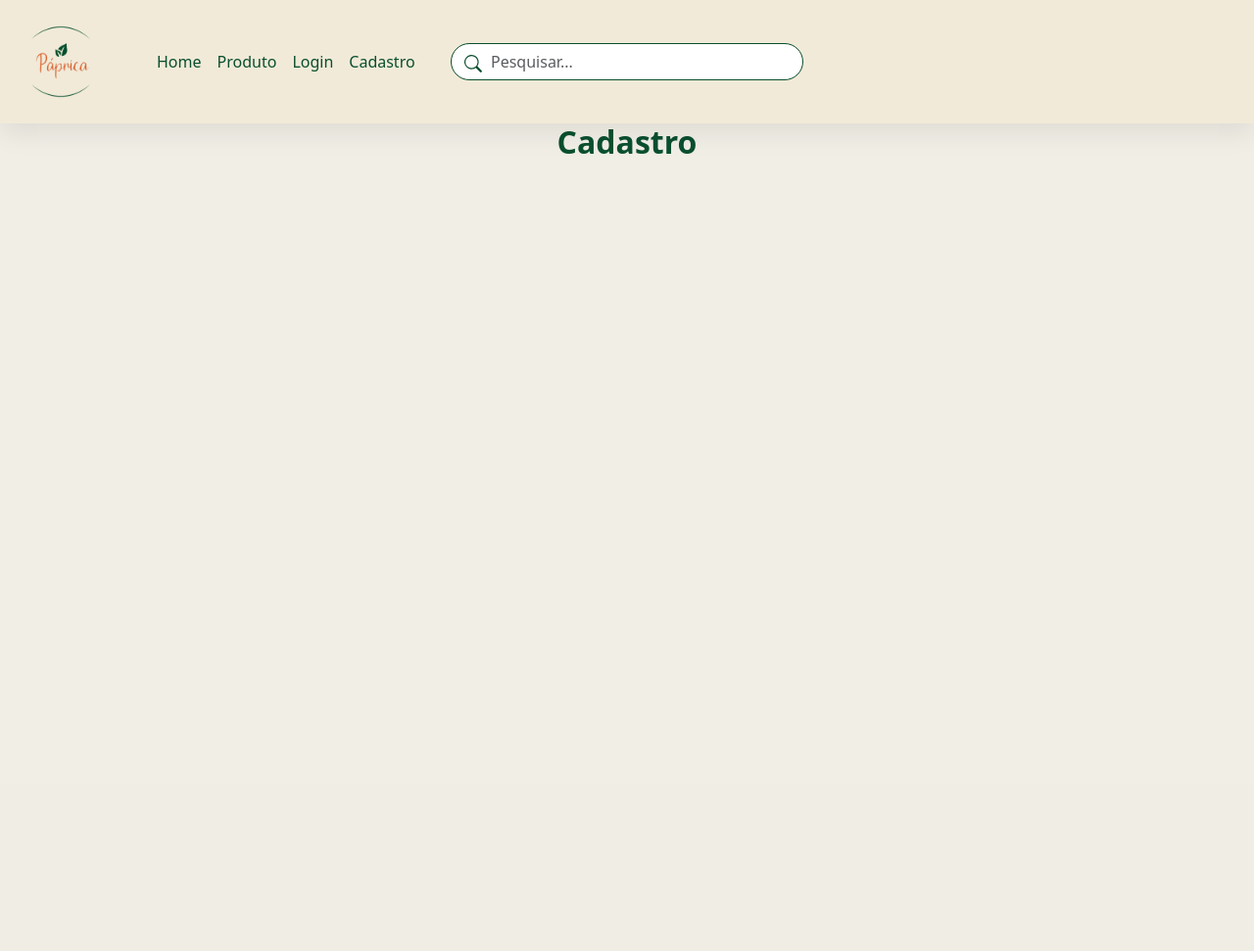
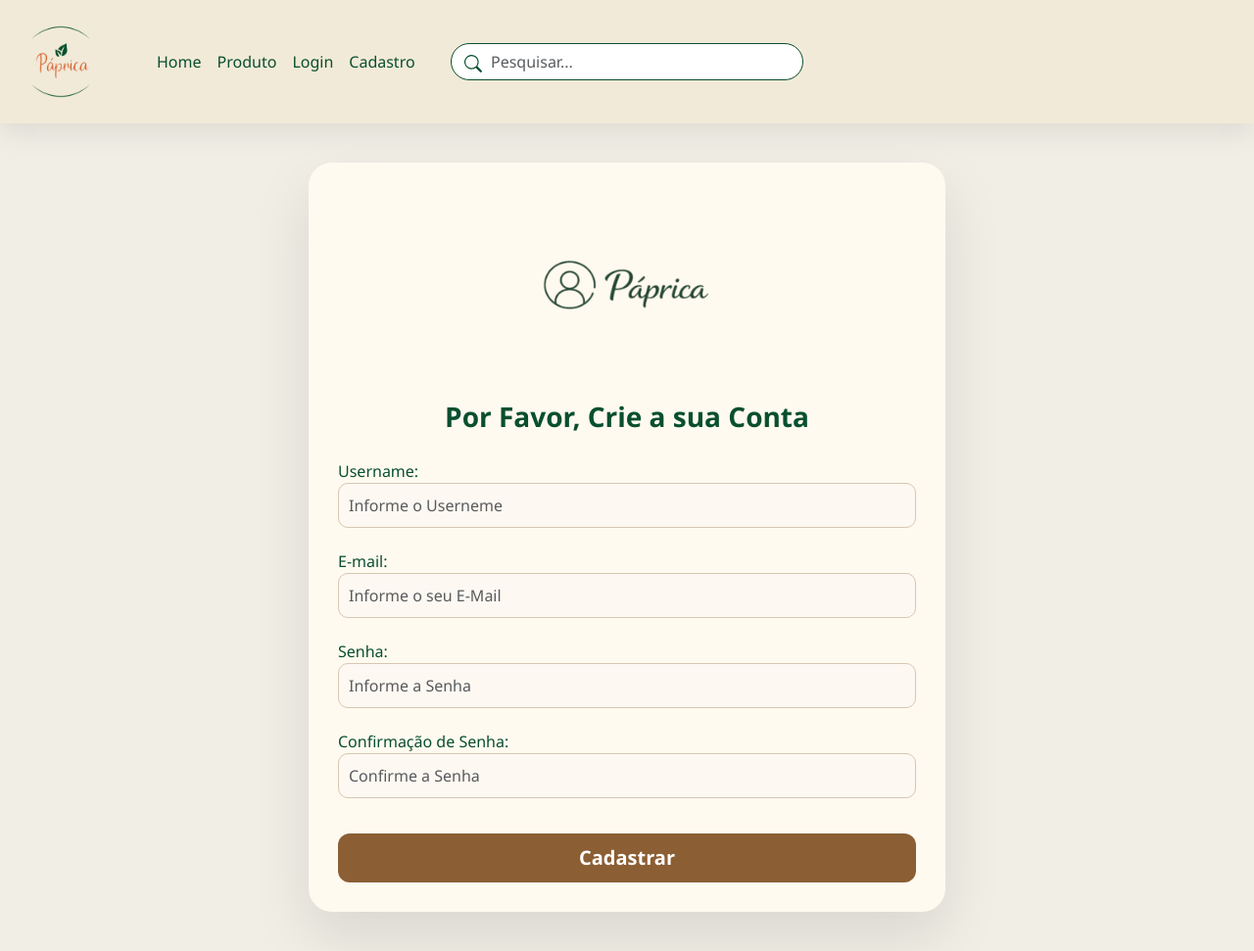
Before and after one commit to gbgouveia/Ecommercie, a Flask app: template paprica/templates/cadastro.html in a window 1280 px wide. Shown: the whole page at 98% size. Before the commit the page ends 157 px from the top, so only its background shows below. Run offline with Flask 3, Linux system fonts and the light colour scheme; the template is opened without the code that fills it: values that come from a table or form of the project are taken from there, others are empty.

Commit message:
Atualizaçao05

```diff
--- a/paprica/__init__.py
+++ b/paprica/__init__.py
@@ -4,6 +4,7 @@ from flask_sqlalchemy import SQLAlchemy
 db = SQLAlchemy()
 app = Flask(__name__)
 app.config["SQLALCHEMY_DATABASE_URI"] = "sqlite:///paprica.db"
+app.config["SECRET_KEY"] = '8697d8a1ec77e8c9b434ae5a'
 db.init_app(app)
 
 from paprica import routes
--- /dev/null
+++ b/paprica/forms.py
@@ -0,0 +1,9 @@
+from flask_wtf import FlaskForm
+from wtforms import StringField, PasswordField, SubmitField
+
+class CadastroForm(FlaskForm):
+    usuario = StringField(label='Username: ')
+    email = StringField(label='E-mail: ')
+    senha1 = PasswordField(label='Senha: ')
+    senha2 = PasswordField(label='Confirmação de Senha: ')
+    submit = SubmitField(label='Cadastrar')
--- a/paprica/routes.py
+++ b/paprica/routes.py
@@ -1,6 +1,8 @@
 from paprica import app
-from flask import render_template
-from paprica.models import Item
+from flask import render_template, redirect,url_for
+from paprica.models import Item,User
+from paprica.forms import CadastroForm
+from paprica import db
 
 @app.route('/')
 def page_home():
@@ -12,10 +14,21 @@ def page_produto():
 
     return render_template("produtos.html",itens=itens)
 
-@app.route('/')
+@app.route('/login')
 def page_login():
     return render_template("login.html")
 
-@app.route('/')
+@app.route('/cadastro', methods=['GET','POST'])
 def page_cadastro():
-    return render_template("cadastro.html")
+    form = CadastroForm()
+    if form.validate_on_submit():
+        usuario = User(
+            usuario = form.usuario.data,
+            email = form.email.data,
+            senha = form.senha1.data
+        )
+
+        db.session.add(usuario)
+        db.session.commit()
+        return redirect(url_for('page_produto'))
+    return render_template("cadastro.html", form=form)
--- a/paprica/static/style.css
+++ b/paprica/static/style.css
@@ -1,59 +1,69 @@
+/* =======================================================
+   CORES PADRÃO DO SISTEMA
+======================================================= */
+
+:root {
+  --bege-principal: #f1ead8;
+  --bege-secundario: #e4d6c1;
+  --verde-principal: #094f2e;
+  --verde-hover: #0c6b3e;
+  --marrom-destaque: #8b5e34;
+}
+
+/* =======================================================
+   BODY PADRÃO
+======================================================= */
+
 .custom-body {
   background-color: #f1eee6 !important;
+  font-family: 'Segoe UI', sans-serif;
+}
 
-}
-.letras{
-  color: #094f2e;
-  font-weight: bold;
-  text-align: center;
-}
+/* =======================================================
+   NAVBAR
+======================================================= */
+
 .custom-navbar {
-  background-color: #f1ead8 !important;
+  background-color: var(--bege-principal) !important;
   box-shadow: 0 10px 25px rgba(0,0,0,0.08);
 }
-/* Logo */
+
 .custom-navbar .navbar-brand {
-  color: #094f2e !important;
+  color: var(--verde-principal) !important;
   font-weight: bold;
 }
 
-/* Links */
 .custom-navbar .nav-link {
-  color: #094f2e !important;
+  color: var(--verde-principal) !important;
   font-weight: 500;
 }
 
 .custom-navbar .nav-link:hover {
-  color: #0c6b3e !important;
+  color: var(--verde-hover) !important;
 }
 
-/* Input search */
-.custom-input {
-  border: 1px solid #094f2e;
+/* Logo */
+.logo-navbar {
+  height: 100px;
+  width: auto;
+  object-fit: contain;
 }
 
-/* Botão */
-.custom-btn {
-  color: #094f2e;
-  border: 1px solid #094f2e;
-}
+/* =======================================================
+   SEARCH BOX
+======================================================= */
 
-.custom-btn:hover {
-  background-color: #094f2e;
-  color: #ffffff;
-}
 .search-box {
-  position: absolute;
-  left: 50%;
-  transform: translateX(-50%);
+  position: relative;   /* ← ADICIONE ISSO */
   max-width: 360px;
   width: 100%;
 }
 
+
 .search-input {
   padding-left: 40px;
   border-radius: 25px;
-  border: 1px solid #094f2e;
+  border: 1px solid var(--verde-principal);
 }
 
 .search-icon {
@@ -148,37 +177,79 @@
 }
 
 #table .btn:last-child:hover {
-    background: #094f2e;
+  background: var(--verde-hover);
 }
 
-/* FORÇAR FUNDO DA TABELA */
-#table {
-    background-color: #f1ead8 !important;
-    border-radius: 16px;
-    overflow: hidden;
-    box-shadow: 0 10px 25px rgba(0,0,0,0.08);
+/* =======================================================
+   CADASTRO
+======================================================= */
+
+.cadastro-page {
+    background-color: #f1ead8;
 }
 
-/* Linhas da tabela */
-#table tbody tr {
-    background-color: #f1ead8 !important;
+.cadastro-wrapper {
+    min-height: calc(100vh - 120px);
+    display: flex;
+    justify-content: center;
+    align-items: center;
+    padding: 40px 20px;
 }
 
-/* Células */
-#table th,
-#table td {
-    background-color: #f1ead8 !important;
-    color: #4b3f2f;
-    padding: 14px;
+.conteiner {
+    background: #fffaf0;
+    padding: 30px;
+    border-radius: 24px;
+    width: 100%;
+    max-width: 650px;
+    box-shadow: 0 25px 60px rgba(0, 0, 0, 0.10);
 }
 
-/* Cabeçalho */
-#table thead th {
-    background-color: #e4d6c1 !important;
+.conteiner h1 {
+  color: #094f2e;
   font-weight: 600;
+  margin-bottom: 25px;
+  text-align: center;
 }
 
-/* Hover */
-#table tbody tr:hover {
-    background-color: #f7efe4 !important;
+.conteiner label {
+  font-weight: 500;
+  color: #094f2e;
+  margin-top: 10px;
 }
+
+.conteiner .form-control {
+  border-radius: 10px;
+  border: 1px solid #d6c7b2;
+  background-color: #fdf8f2;
+  padding: 10px;
+  margin-bottom: 12px;
+  transition: 0.2s ease;
+}
+
+.conteiner .form-control:focus {
+  border-color: var(--marrom-destaque);
+  box-shadow: 0 0 0 3px rgba(139, 94, 52, 0.2);
+  background-color: white;
+}
+
+.conteiner .btn-success {
+  background-color: var(--marrom-destaque);
+  border: none;
+  border-radius: 12px;
+  padding: 10px;
+  font-weight: 600;
+  transition: 0.3s ease;
+}
+
+.conteiner .btn-success:hover {
+  background-color: #6f4a27;
+  transform: translateY(-2px);
+}
+
+.form-logo {
+  width: 212px;
+  height: auto;
+  display: block;
+  margin: 0 auto 1px auto;
+}
--- a/paprica/templates/base.html
+++ b/paprica/templates/base.html
@@ -5,7 +5,6 @@
   <meta name="viewport" content="width=device-width, initial-scale=1.0">
   <title>
     {%block titulo%}
-
     {%endblock%}
   </title>
 
@@ -31,8 +30,9 @@
       <span class="navbar-toggler-icon"></span>
     </button>
 
-    <!-- Menu -->
+    <!-- Menu + Busca -->
     <div class="collapse navbar-collapse" id="navbarSupportedContent">
+
       <ul class="navbar-nav ms-4">
         <li class="nav-item">
           <a class="nav-link active" href="{{url_for('page_home')}}">Home</a>
@@ -47,10 +47,9 @@
           <a class="nav-link active" href="{{url_for('page_cadastro')}}">Cadastro</a>
         </li>
       </ul>
-    </div>
 
-    <!-- BUSCA CENTRAL -->
-    <form class="search-box mx-auto" role="search">
+      <!-- BUSCA CENTRAL (AGORA DENTRO DO COLLAPSE) -->
+      <form class="search-box mx-auto mt-3 mt-lg-0" role="search">
         <span class="search-icon">
           <svg xmlns="http://www.w3.org/2000/svg" width="18" height="18" fill="currentColor" class="bi bi-search" viewBox="0 0 16 16">
             <path d="M11.742 10.344a6.5 6.5 0 1 0-1.397 1.398h-.001l3.85 3.85a1 1 0 0 0 1.415-1.414l-3.85-3.85zM12 6.5a5.5 5.5 0 1 1-11 0 5.5 5.5 0 1 1 11 0"/>
@@ -61,11 +60,12 @@
       </form>
 
     </div>
+
+  </div>
 </nav>
+
 {%block conteudos%}
-
 {%endblock%}
-
 
 <!-- Bootstrap JS -->
 <script src="https://cdn.jsdelivr.net/npm/bootstrap@5.3.3/dist/js/bootstrap.bundle.min.js"></script>
--- a/paprica/templates/cadastro.html
+++ b/paprica/templates/cadastro.html
@@ -5,5 +5,32 @@
 {%endblock%}
 
 {%block conteudos%}
-<h2 class="letras">Cadastro</h2>
+<div class="cadastro-wrapper">
+  <div class="conteiner">
+    <img class="form-logo" src="{{ url_for('static', filename='image/Logo_Cadastro.png') }}">
+    <h1 class="h3 mb-3 ">
+      Por Favor, Crie a sua Conta
+    </h1>
+    <form method="post" class="form-register">
+
+      {{form.hidden_tag()}}
+
+      {{form.usuario.label()}}
+      {{form.usuario(class="form-control", placeholder="Informe o Userneme")}}
+
+      {{form.email.label()}}
+      {{form.email(class="form-control", placeholder="Informe o seu E-Mail")}}
+
+      {{form.senha1.label()}}
+      {{form.senha1(class="form-control", placeholder="Informe a Senha")}}
+
+      {{form.senha2.label()}}
+      {{form.senha2(class="form-control", placeholder="Confirme a Senha")}}
+      <br>
+      <div class="d-grid">
+        {{form.submit(class="btn btn-lg btn-success")}}
+      </div>
+    </form>
+  </div>
+</div>
 {%endblock%}
```
Also changed, not shown: other parts of paprica/static/style.css (+52 -33 lines), paprica/templates/produtos.html (+11 -4 lines), instance/paprica.db, paprica/static/image/Logo_Cadastro.png (added). Lines whose indentation alone changed are shown as unchanged.
